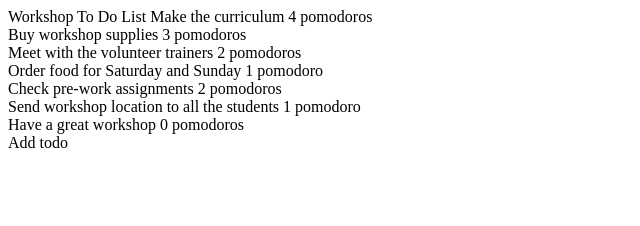
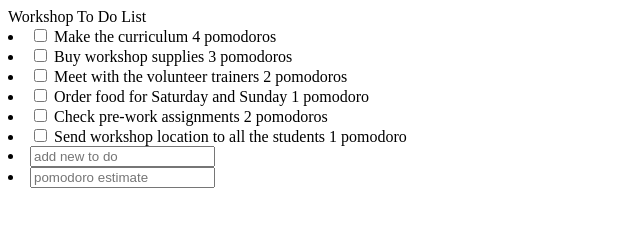
Before and after one commit to deannaalexisl/todo_app_front_end, a plain HTML site: page index.html in a window 1280 px wide. Shown: the whole page, without its empty margins (0-640 px from the left). Drawn offline with Linux system fonts and the light colour scheme.

Commit message:
add content to index.html

```diff
--- a/index.html
+++ b/index.html
@@ -1,17 +1,38 @@
 <!DOCTYPE html>
 <html>
-<head>
-Workshop To Do List
+    <head>
+        Workshop To Do List
 <title>To Do App</title>
-</head>
+    </head>
 <body>
-Make the curriculum 4 pomodoros <br>
-Buy workshop supplies 3 pomodoros <br>
-Meet with the volunteer trainers 2 pomodoros <br>
-Order food for Saturday and Sunday 1 pomodoro <br>
-Check pre-work assignments 2 pomodoros <br>
-Send workshop location to all the students 1 pomodoro <br>
-Have a great workshop 0 pomodoros <br>
-Add todo <br>
+    <li>
+        <input type="checkbox" value="checkbox">
+        Make the curriculum 4 pomodoros
+    </li>
+    <li>
+        <input type="checkbox" value="checkbox">
+        Buy workshop supplies 3 pomodoros
+    </li>
+    <li>
+        <input type="checkbox" value="checkbox">
+        Meet with the volunteer trainers 2 pomodoros
+        </li>
+    <li>
+        <input type="checkbox" value="checkbox">
+        Order food for Saturday and Sunday 1 pomodoro
+        </li>
+    <li>
+        <input type="checkbox" value="checkbox">
+        Check pre-work assignments 2 pomodoros
+        </li>
+    <li>
+        <input type="checkbox" value="checkbox">
+        Send workshop location to all the students 1 pomodoro
+        </li>
+    <li>
+        <input type="text" placeholder="add new to do"/>
+        </li>
+    <li>
+        <input type="number" placeholder="pomodoro estimate"/>
 </body>
 </html>
```
